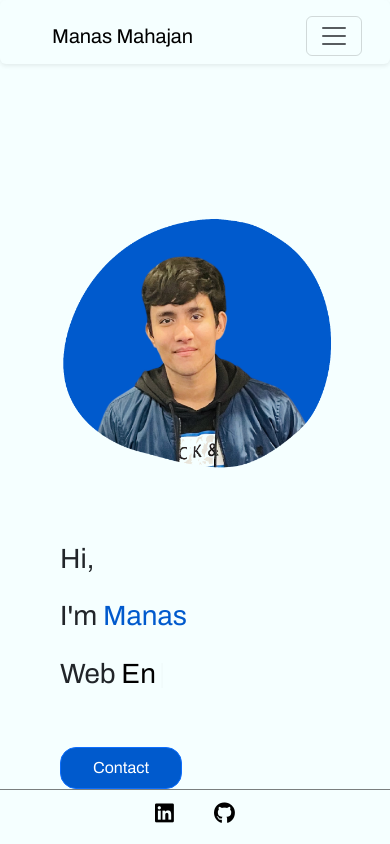
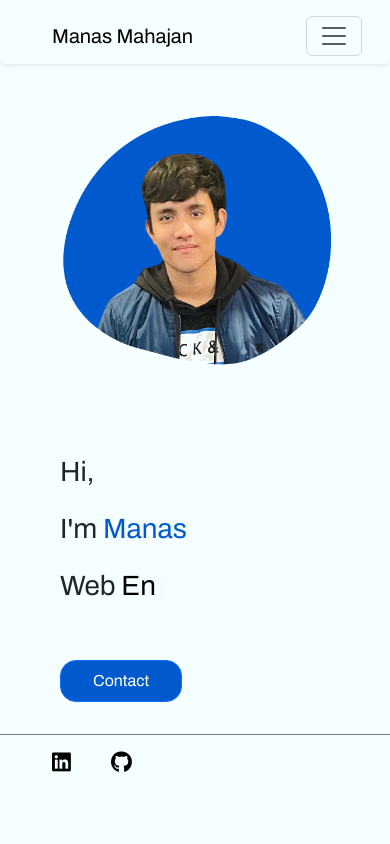
Before and after one commit to ManasMahajan2003/Portfolio, a React (Vite) app: page / in a window 390 px wide. Built offline with nearby package versions, Linux system fonts and the light colour scheme.

Commit message:
responsive

```diff
--- a/src/index.css
+++ b/src/index.css
@@ -15,7 +15,9 @@ body{
   /* border-bottom:1px solid rgb(76, 74, 74); */
   height: 4rem;
 }
-
+.heading{
+  padding-top:4rem !important ;
+}
 .navbar-collapse.show {
   z-index: 1000; /* Set a higher z-index */
   background-color: rgb(245,255,255); /* Set background color */
@@ -30,12 +32,17 @@ body{
   .navbar{
       padding-left: 0 !important;
   }
+  .heading{
+    margin-top: 0rem;
+    padding-top: 0.3rem !important;
+  }
 }
 @media (max-width:576px) {
   .home-section{
       display: flex !important;
       flex-direction: column-reverse !important;
   }
+
 }
 
 /* @media (max-width:500px) {
@@ -55,6 +62,7 @@ body{
   background-color: rgba(0, 90, 205) !important;
   padding: 0.5rem 2rem 0.5rem 2rem;
   border-radius: 1rem;
+  margin-bottom: 2rem;
 }
 
 .about-content{
@@ -95,9 +103,14 @@ body{
   font-size: 200%;
 } */
 
+.contact-page{
+  height: 100vh;
+  width: 100%;
+}
 .contact-page h2,h4{
   margin: auto;
   text-align: center;
+
 }
 .contact-page h2{
   margin-top: 5rem;
@@ -128,8 +141,8 @@ body{
   height: 50vh;
 } */
 
-.footer {
-  height: auto;
+/* .footer {
+  height: 3rem;
   display: flex;
   align-items: center;
   justify-content: center;
@@ -144,17 +157,32 @@ body{
   display: flex;
   justify-content: center;
   gap: 2.5rem;
+} */
+
+.footer{
+  height: 6.5vh;
+  display: flex;
+  align-items: center;
+  position: sticky !important;
+  bottom: 0 !important;
+  background-color:rgb(245,255,255) ;
+  border-top: 0.3px solid rgb(0, 0, 0, 0.5);
+  padding-top: 0.2rem;
 }
 
-.home-section {
-  min-height: calc(100vh - 4rem - 6.5vh); /* Adjust based on navbar and footer height */
+.footer-links a{
+  margin-left: 2.5rem;
+}
+
+/* .home-section {
+  min-height: calc(100vh - 4rem - 6.5vh);
   display: flex;
   align-items: center;
-}
+} */
 
-.contact-page {
-  min-height: calc(100vh - 4rem - 6.5vh); /* Adjust based on navbar and footer height */
+/* .contact-page {
+  min-height: calc(100vh - 4rem - 6.5vh);
   display: flex;
   flex-direction: column;
   justify-content: center;
-}
+} */
```
